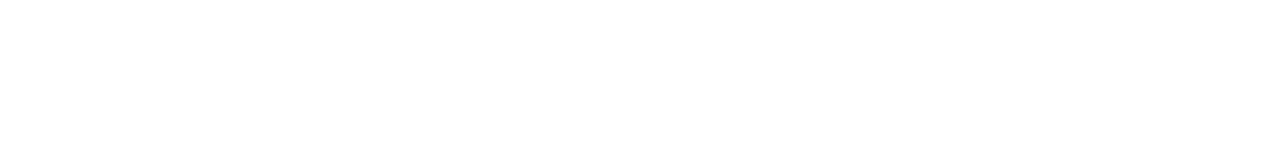
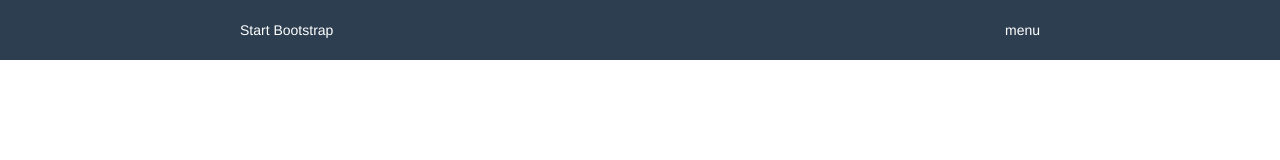
Before and after one commit to TommasoAgo/html-css-bootstrap-freelancer, a plain HTML site: page index.html in a window 1280 px wide. Drawn offline with nearby package versions, Linux system fonts and the light colour scheme.

Commit message:
Creato Header

```diff
--- a/css/style.css
+++ b/css/style.css
@@ -0,0 +1,16 @@
+/* HEADER */
+.header {
+    background-color: #2c3e50;
+    color: white;
+    padding: 20px 0;
+}
+
+.wrapper {
+    max-width: 800px;
+    margin: auto;
+}
+
+.header-menu,
+.burger-menu {
+    text-align: right;
+}
--- a/index.html
+++ b/index.html
@@ -7,9 +7,37 @@
     <title>Bootstrap Freelancer</title>
 
     <link rel="stylesheet" href="https://stackpath.bootstrapcdn.com/bootstrap/3.4.1/css/bootstrap.min.css" integrity="sha384-HSMxcRTRxnN+Bdg0JdbxYKrThecOKuH5zCYotlSAcp1+c8xmyTe9GYg1l9a69psu" crossorigin="anonymous">
+    <link rel="stylesheet" href="css/style.css">
 </head>
 <body>
-
+    <!-- HEADER -->
+    <header class="header">
+            <div class="container">
+                <div class="wrapper">
+                    <div class="row">
+                        <div class="col-xs-6">
+                            <div class="logo">
+                                Start Bootstrap
+                            </div>
+                        </div>
+                        <div class="col-xs-6">
+                            <div class="row">
+                                <div class="col-xs-12 hidden-xs">
+                                    <div class="header-menu">
+                                        menu
+                                    </div>
+                                </div>
+                                <div class="col-xs-12 hidden-sm hidden-md hidden-lg">
+                                    <div class="burger-menu">
+                                        burger
+                                    </div>
+                                </div>
+                            </div>
+                        </div>
+                    </div>
+                </div>
+            </div>
+    </header>
 
 </body>
 </html>
```
